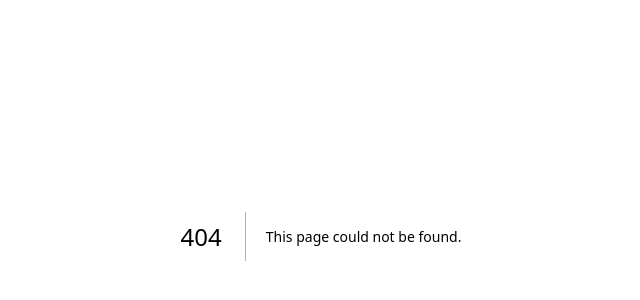
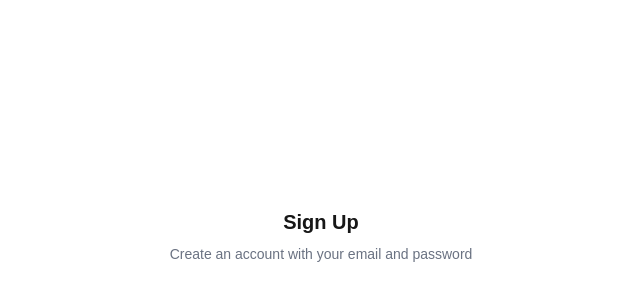
Before and after one commit to jaganraajan/stock-chatbot-gemini, a Next.js app: page /register in a window 1280 px wide. Before the commit this address had no page. Shown: the part 164-464 px from the top of the page, without its empty margins (319-959 px from the left). Built offline with nearby package versions, Linux system fonts and the light colour scheme.

Commit message:
add login and register pages

```diff
--- /dev/null
+++ b/src/app/(auth)/login/page.tsx
@@ -0,0 +1,29 @@
+"use client";
+
+export default function Page() {
+    return (
+        <div className="flex h-screen w-screen items-center justify-center bg-background">
+      <div className="w-full max-w-md overflow-hidden rounded-2xl flex flex-col gap-12">
+        <div className="flex flex-col items-center justify-center gap-2 px-4 text-center sm:px-16">
+          <h3 className="text-xl font-semibold dark:text-zinc-50">Sign In</h3>
+          <p className="text-sm text-gray-500 dark:text-zinc-400">
+            Use your email and password to sign in
+          </p>
+        </div>
+        {/* <AuthForm action={handleSubmit} defaultEmail={email}>
+          <SubmitButton>Sign in</SubmitButton>
+          <p className="text-center text-sm text-gray-600 mt-4 dark:text-zinc-400">
+            {"Don't have an account? "}
+            <Link
+              href="/register"
+              className="font-semibold text-gray-800 hover:underline dark:text-zinc-200"
+            >
+              Sign up
+            </Link>
+            {" for free."}
+          </p>
+        </AuthForm> */}
+      </div>
+    </div>
+    );
+}
--- /dev/null
+++ b/src/app/(auth)/register/page.tsx
@@ -0,0 +1,16 @@
+"use client";
+
+export default function Page() {
+    return (
+        <div className="flex h-screen w-screen items-center justify-center bg-background">
+      <div className="w-full max-w-md overflow-hidden rounded-2xl gap-12 flex flex-col">
+        <div className="flex flex-col items-center justify-center gap-2 px-4 text-center sm:px-16">
+          <h3 className="text-xl font-semibold dark:text-zinc-50">Sign Up</h3>
+          <p className="text-sm text-gray-500 dark:text-zinc-400">
+            Create an account with your email and password
+          </p>
+        </div>
+      </div>
+    </div>
+    );
+}
```
